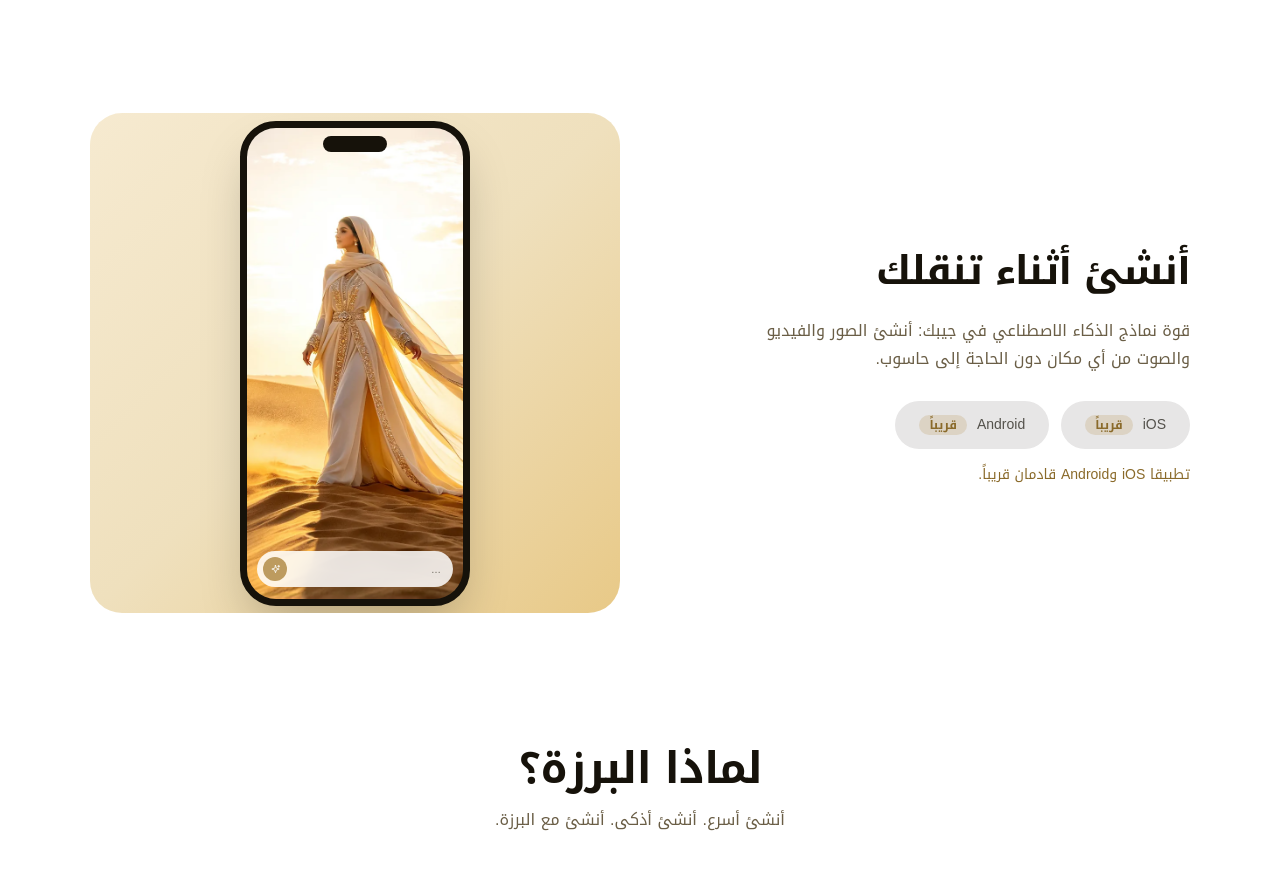
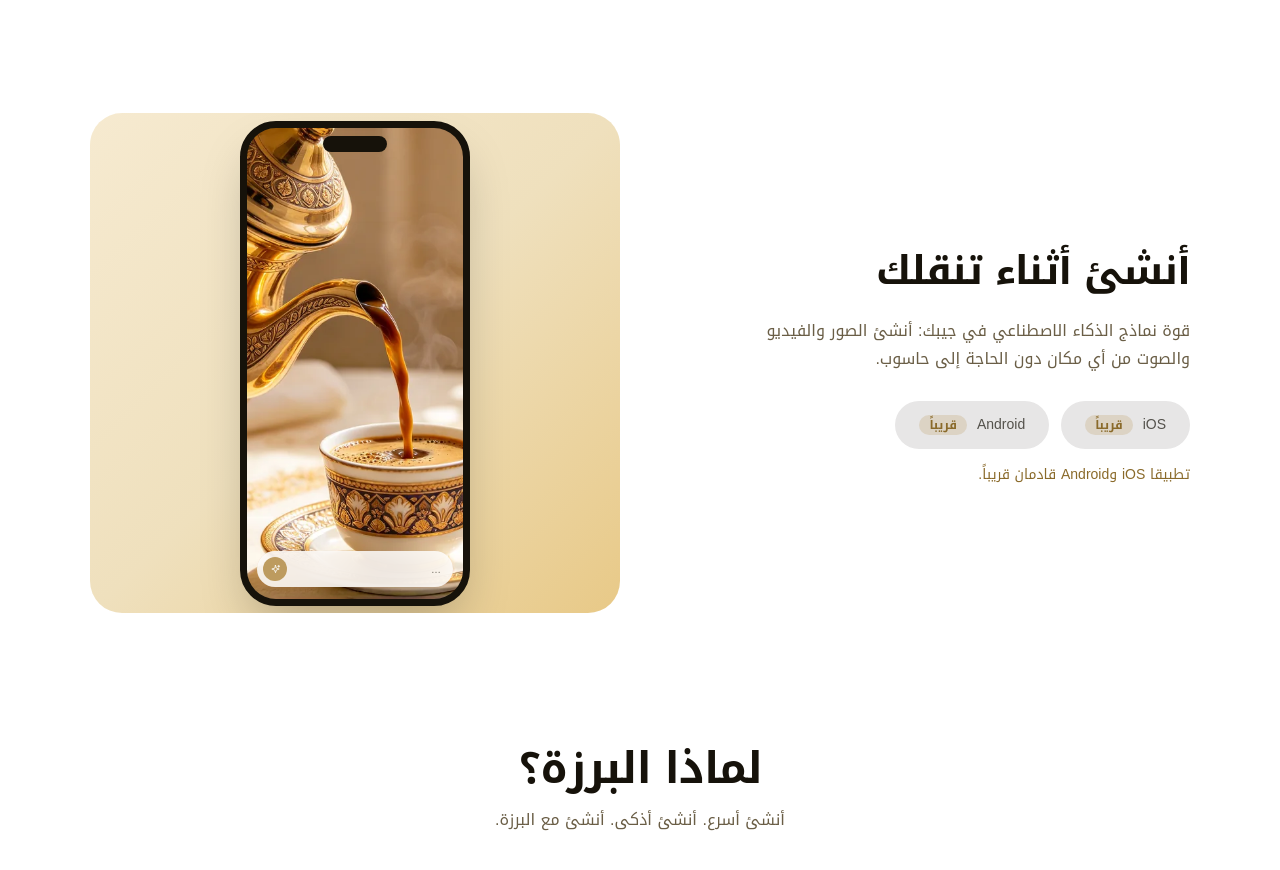
Before and after one commit to albarzaai/albarza.ai, a Next.js app: page /ar in a window 1280 px wide. Shown: the part 4060-4930 px from the top of the page. Built offline with nearby package versions, Linux system fonts and the light colour scheme.

Commit message:
No repeated images on home and image-generator pages
Co-Authored-By: Claude Sonnet 5.5 <noreply@anthropic.com>
Claude-Session: https://claude.ai/code/session_01W4aPgUNNVrSGNYNJm6Bpbx

```diff
--- a/components/HomeSections.tsx
+++ b/components/HomeSections.tsx
@@ -5,7 +5,7 @@ import { Carousel } from "./Carousel";
 import { SuiteTabs } from "./SuiteTabs";
 import { Icon } from "./Icon";
 import { H, channels, featured, homeFaqs, modelNames, whyCards } from "@/lib/home-copy";
-import { pic } from "@/lib/media";
+import { gallery, pic } from "@/lib/media";
 import { plans, planName, t } from "@/lib/dict";
 import { aed, type Locale } from "@/lib/i18n";
 
@@ -126,7 +126,7 @@ function Phone() {
   return (
     <div className="relative aspect-[9/19] w-[230px] overflow-hidden rounded-[36px] border-[7px] border-ink bg-ink shadow-2xl">
       {/* eslint-disable-next-line @next/next/no-img-element */}
-      <img src={pic("home-collage", 1)} alt="" loading="lazy" className="absolute inset-0 size-full object-cover" />
+      <img src={gallery(6)} alt="" loading="lazy" className="absolute inset-0 size-full object-cover" />
       <span className="absolute inset-x-0 top-2 mx-auto h-4 w-16 rounded-full bg-ink" />
       <div className="absolute inset-x-2.5 bottom-3 flex items-center gap-2 rounded-full bg-white/85 py-1.5 ps-3 pe-1.5 text-[10px] text-ink/60 backdrop-blur-md"><span className="flex-1 truncate">…</span><span className="grid size-6 place-items-center rounded-full bg-gold text-white"><Icon n="spark" size={11} /></span></div>
     </div>
--- a/components/Sections.tsx
+++ b/components/Sections.tsx
@@ -11,7 +11,7 @@ import { aed, type Locale } from "@/lib/i18n";
 const Start = ({ locale, label }: { locale: Locale; label?: string }) => <Link href={`/${locale}/signup`} className="btn btn-gold">{label ?? t(locale).startCreating}</Link>;
 const img = gallery;
 // One picture per tool card, matched to what the tool does (order follows toolTitles).
-const TOOL_IMG = [gallery(9), gallery(2), pic("card", 1), gallery(8), pic("card", 6), pic("card", 3)];
+const TOOL_IMG = [gallery(9), gallery(11), pic("card", 1), gallery(8), pic("card", 6), pic("card", 3)];
 const H2 = ({ children }: { children: React.ReactNode }) => <h2 className="text-3xl font-semibold leading-tight md:text-[40px]">{children}</h2>;
 
 export function Models({ locale }: { locale: Locale }) {
```
